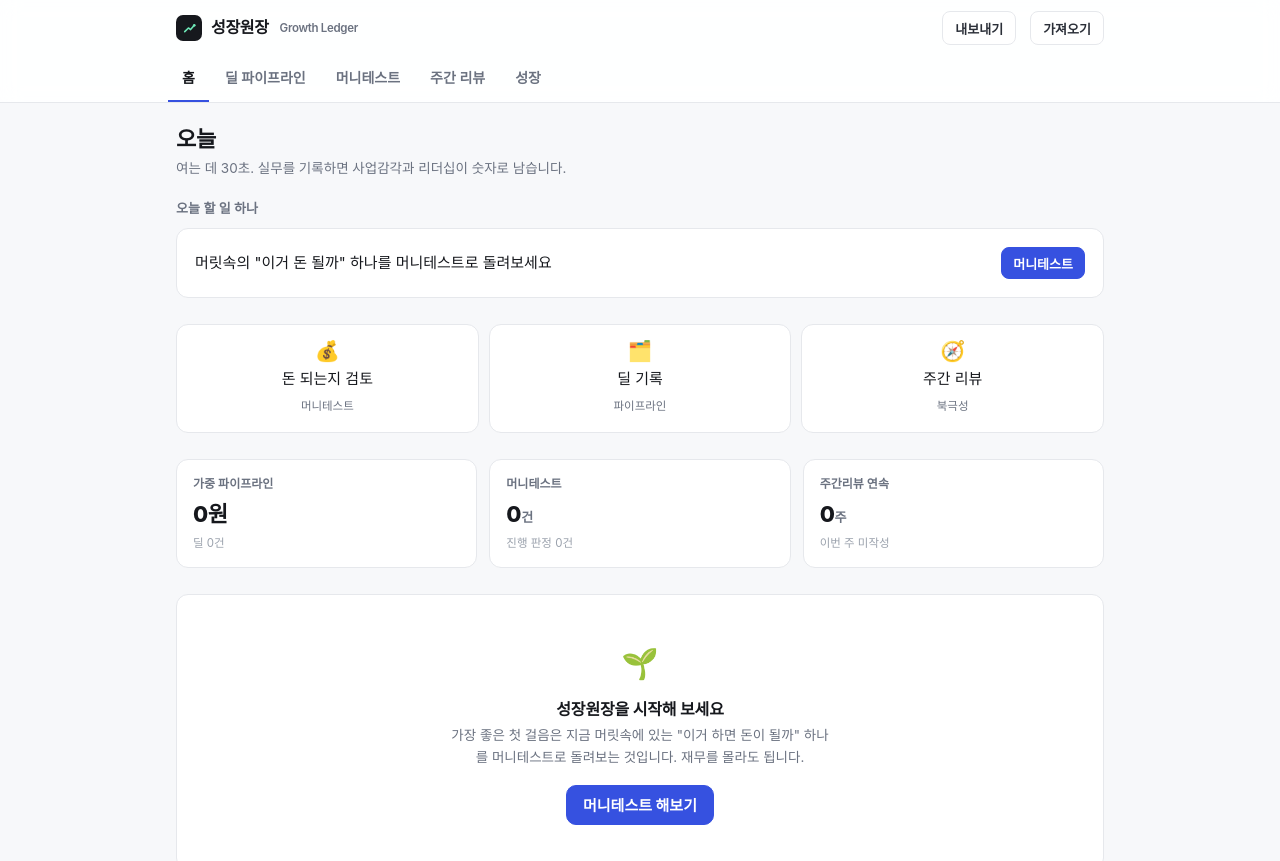
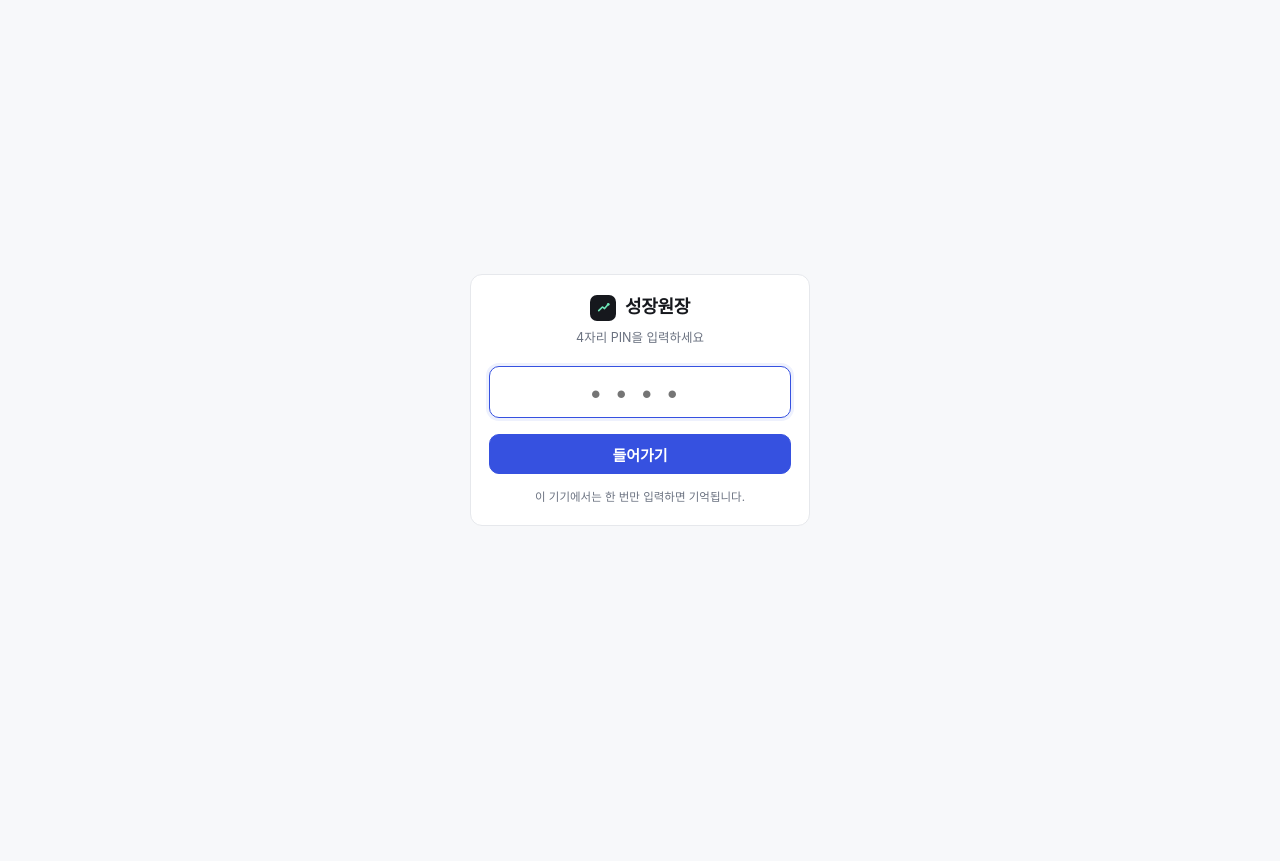
Before and after one commit to insightjung27/growth-ledger, a React (Vite) app: page /#/ in a window 1280 px wide. Shown: the top 861 px of the page. After the commit the page ends 800 px from the top, so only its background shows below. Built offline with nearby package versions, Linux system fonts and the light colour scheme.

Commit message:
feat: 4자리 PIN 소프트 게이트

```diff
--- a/src/App.jsx
+++ b/src/App.jsx
@@ -1,5 +1,6 @@
 import { Routes, Route } from "react-router-dom";
 import ErrorBoundary from "./components/ErrorBoundary.jsx";
+import PinGate from "./components/PinGate.jsx";
 import Layout from "./components/Layout.jsx";
 import Home from "./pages/Home.jsx";
 import Deals from "./pages/Deals.jsx";
@@ -11,6 +12,7 @@ import Growth from "./pages/Growth.jsx";
 export default function App() {
   return (
     <ErrorBoundary>
+    <PinGate>
     <Routes>
       <Route element={<Layout />}>
         <Route index element={<Home />} />
@@ -23,6 +25,7 @@ export default function App() {
         <Route path="*" element={<Home />} />
       </Route>
     </Routes>
+    </PinGate>
     </ErrorBoundary>
   );
 }
--- /dev/null
+++ b/src/components/PinGate.jsx
@@ -0,0 +1,70 @@
+import { useState, useRef, useEffect } from "react";
+
+// 소프트 PIN 게이트 — 공개 URL에 우연히 들어온 사람을 막는 용도(강한 보안 아님).
+// 클라이언트 전용이라 코드상 우회 가능. 진짜 보호가 필요하면 서버 인증 필요.
+const PIN = "6441";
+const KEY = "growth-ledger:unlocked";
+
+export default function PinGate({ children }) {
+  const [ok, setOk] = useState(() => {
+    try { return localStorage.getItem(KEY) === "1"; } catch (e) { return false; }
+  });
+  const [val, setVal] = useState("");
+  const [err, setErr] = useState(false);
+  const inputRef = useRef(null);
+
+  useEffect(() => { if (!ok) inputRef.current?.focus(); }, [ok]);
+
+  if (ok) return children;
+
+  function submit(e) {
+    if (e) e.preventDefault();
+    if (val === PIN) {
+      try { localStorage.setItem(KEY, "1"); } catch (e) {}
+      setOk(true);
+    } else {
+      setErr(true);
+      setVal("");
+      inputRef.current?.focus();
+    }
+  }
+  function onChange(e) {
+    const v = e.target.value.replace(/\D/g, "").slice(0, 4);
+    setVal(v);
+    setErr(false);
+    if (v.length === 4) setTimeout(() => { if (v === PIN) { try { localStorage.setItem(KEY, "1"); } catch (er) {} setOk(true); } else { setErr(true); setVal(""); inputRef.current?.focus(); } }, 120);
+  }
+
+  return (
+    <div style={{ minHeight: "100vh", display: "flex", alignItems: "center", justifyContent: "center", padding: 20, background: "var(--paper-2)" }}>
+      <form onSubmit={submit} className="panel panel-pad" style={{ width: "100%", maxWidth: 340, textAlign: "center" }}>
+        <div style={{ display: "flex", alignItems: "center", justifyContent: "center", gap: 9, marginBottom: 6 }}>
+          <span className="brand-mark">
+            <svg viewBox="0 0 64 64" aria-hidden="true">
+              <path d="M14 44 L28 30 L36 36 L50 20" fill="none" stroke="#6ee7b7" strokeWidth="6" strokeLinecap="round" strokeLinejoin="round" />
+              <circle cx="50" cy="20" r="5" fill="#6ee7b7" />
+            </svg>
+          </span>
+          <span style={{ fontWeight: 800, fontSize: 18, letterSpacing: "-0.02em" }}>성장원장</span>
+        </div>
+        <p className="muted small" style={{ marginBottom: 18 }}>4자리 PIN을 입력하세요</p>
+        <input
+          ref={inputRef}
+          className="input"
+          type="password"
+          inputMode="numeric"
+          autoComplete="off"
+          value={val}
+          onChange={onChange}
+          maxLength={4}
+          placeholder="••••"
+          aria-label="PIN"
+          style={{ textAlign: "center", fontSize: 24, letterSpacing: "0.5em", height: 52, borderColor: err ? "var(--red)" : undefined }}
+        />
+        {err && <p style={{ color: "var(--red)", fontSize: 12.5, marginTop: 8, fontWeight: 600 }}>PIN이 맞지 않습니다</p>}
+        <button type="submit" className="btn btn-primary btn-block" style={{ marginTop: 16 }}>들어가기</button>
+        <p className="tiny muted" style={{ marginTop: 14 }}>이 기기에서는 한 번만 입력하면 기억됩니다.</p>
+      </form>
+    </div>
+  );
+}
```
